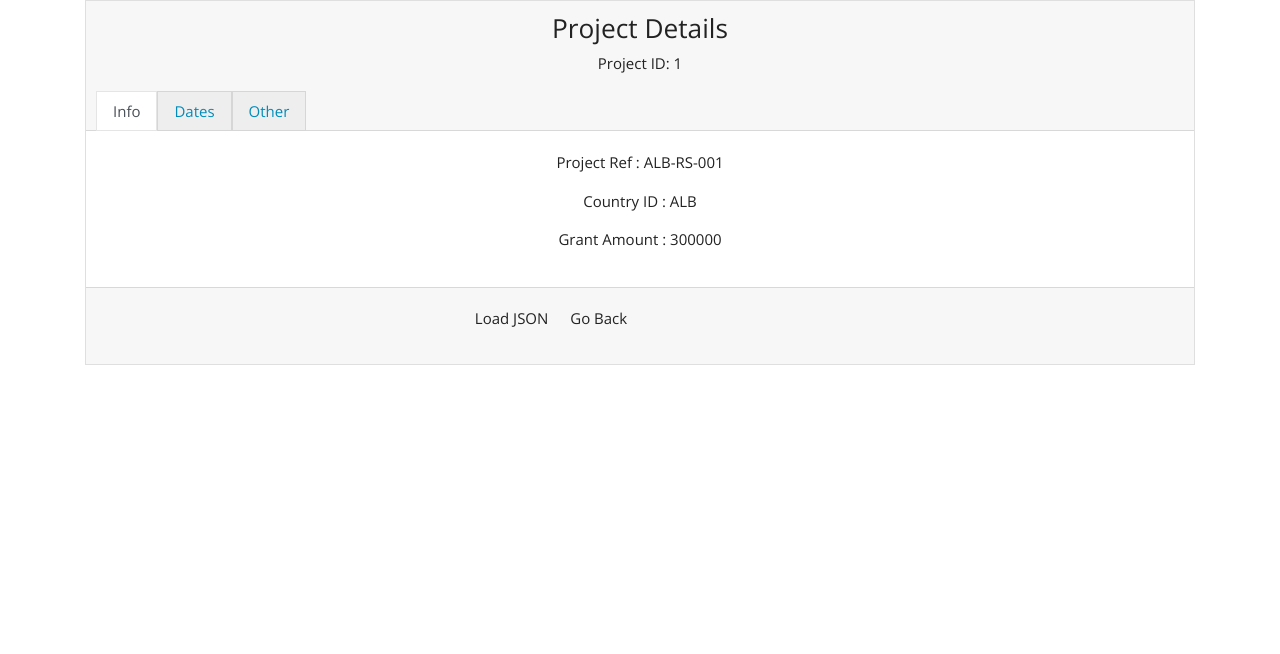
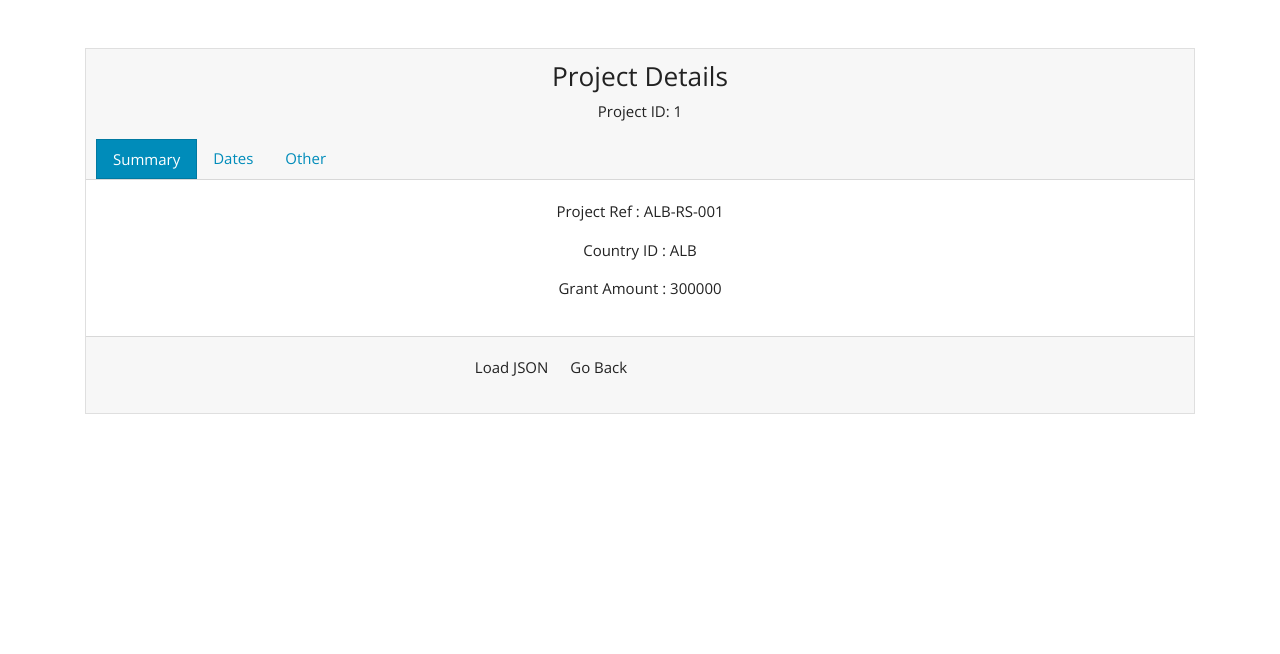
Before and after one commit to MutugiBrian/Todo-list, a CodeIgniter app: page /database/index.php/welcome/view/1 in a window 1280 px wide. Shown: the part 55-709 px from the top of the page. Run offline with CodeIgniter, Linux system fonts and the light colour scheme; data comes from the database, SQL or seed files in the repository.

Commit message:
Style View card

```diff
--- a/application/views/view.php
+++ b/application/views/view.php
@@ -1,18 +1,18 @@
 <?php include_once('header.php'); ?>
 <div class="container">
-    <div class="card text-center">
+    <div class="card text-center mt-5">
       <div class="card-header">
         <h3>Project Details</h3>
         <p>Project ID: <?php echo $project->project_id;?></p>
-        <ul class="nav nav-tabs card-header-tabs">
+        <ul class="nav nav-pills card-header-tabs">
           <li class="nav-item">
-            <a class="nav-link active" data-toggle="tab" id="info-tab" href="#home">Info</a>
+            <a class="nav-link active" data-toggle="pill" id="info-tab" href="#home">Summary</a>
           </li>
           <li class="nav-item">
-            <a class="nav-link" data-toggle="tab" id="dates-tab" href="#dates">Dates</a>
+            <a class="nav-link" data-toggle="pill" id="dates-tab" href="#dates">Dates</a>
           </li>
           <li class="nav-item">
-            <a class="nav-link" data-toggle="tab" id="other-tab" href="#other">Other</a>
+            <a class="nav-link" data-toggle="pill" id="other-tab" href="#other">Other</a>
           </li>
         </ul>
       </div>
```
